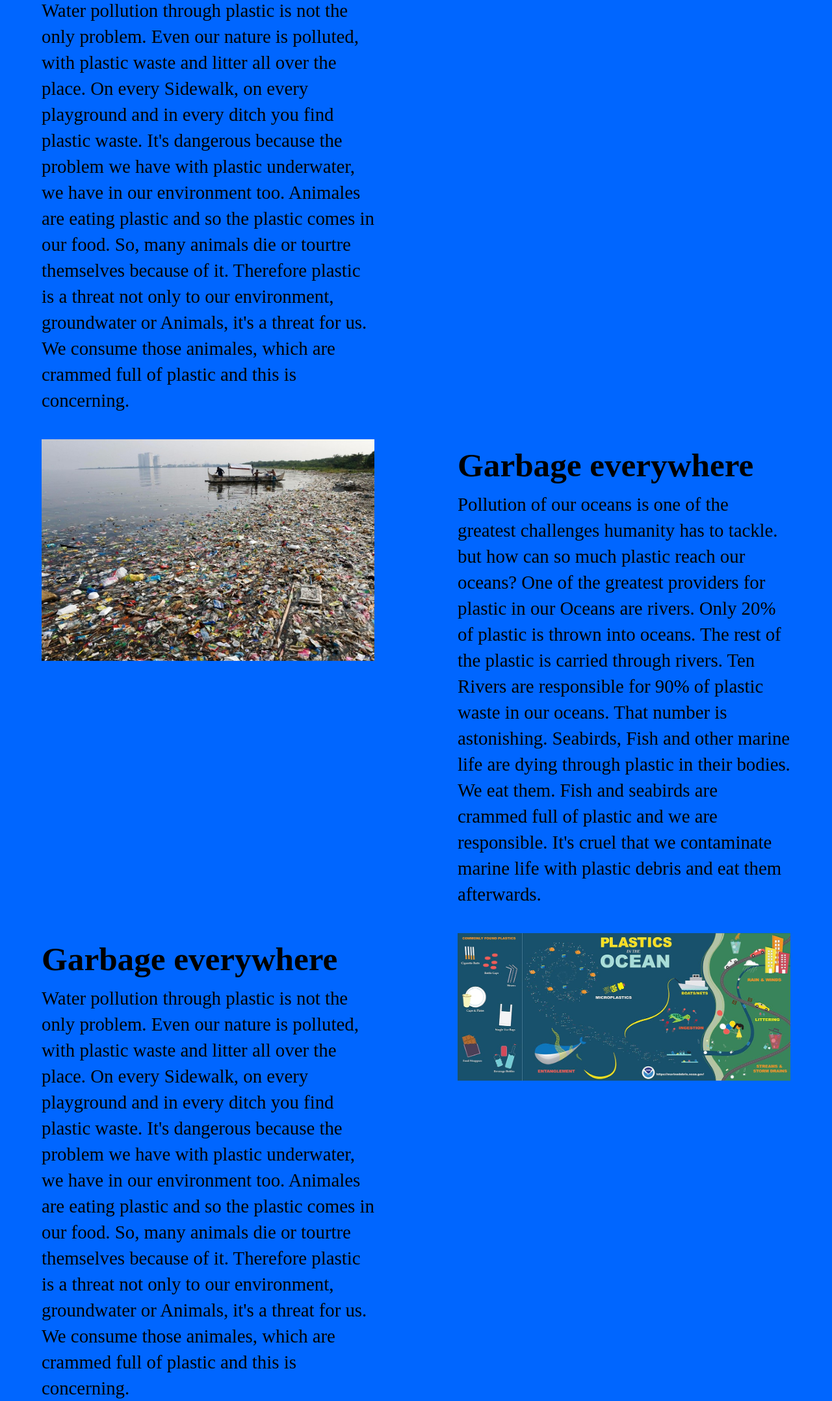
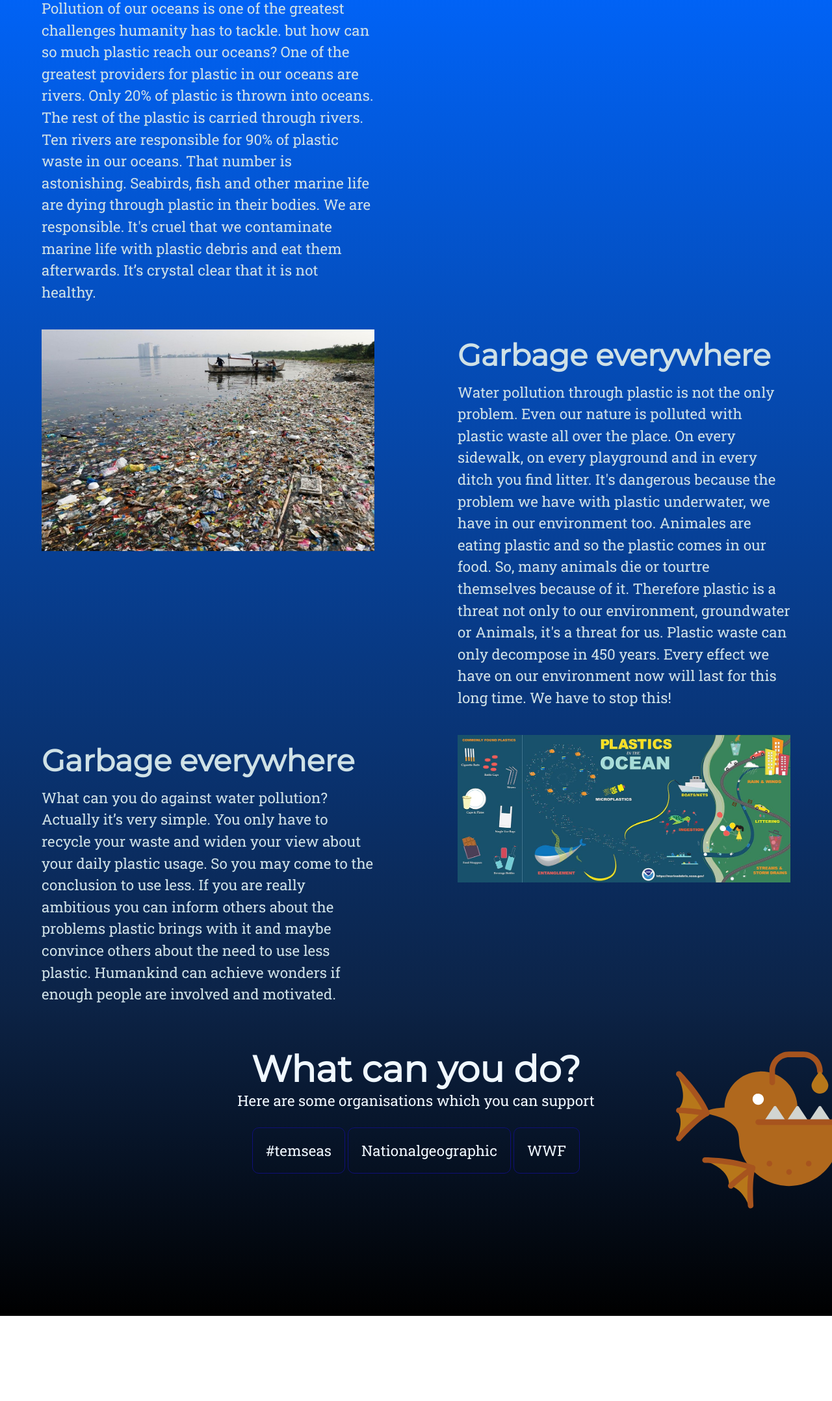
Before and after one commit to Janiks05/Plastic-Website, a plain HTML site: page index.html in a window 1280 px wide. Shown: the part 444-2600 px from the top of the page at 65% size. After the commit the page ends 2469 px from the top, so only its background shows below. Drawn offline with nearby package versions, Linux system fonts and the light colour scheme.

Commit message:
Add files via upload
new animations

```diff
--- a/index.html
+++ b/index.html
@@ -1,36 +1,37 @@
 <!DOCTYPE html>
 <html lang="en">
+
 <head>
   <meta charset="UTF-8" />
   <meta http-equiv="X-UA-Compatible" content="IE=edge" />
   <meta name="viewport" content="width=device-width, initial-scale=1.0" />
   <link rel="stylesheet" href="style.css" />
-    <link rel="preconnect" href="https://fonts.googleapis.com/%22%3E" />
-    <link rel=" preconnect" href="https://fonts.gstatic.com/" crossorigin />
-    <link
-      href="https://fonts.googleapis.com/css2?family=Merriweather&family=Montserrat&display=swap"
-      rel="stylesheet"
-    />
+  <link rel="preconnect" href="https://fonts.googleapis.com">
+  <link rel="preconnect" href="https://fonts.gstatic.com" crossorigin>
+  <link href="https://cdn.rawgit.com/michalsnik/aos/2.1.1/dist/aos.css" rel="stylesheet">
+  <script src="./script.js"></script>
+  <link href="https://fonts.googleapis.com/css2?family=Merriweather&family=Montserrat&family=Roboto+Slab&display=swap"
+    rel="stylesheet">
   <title>Between plastic bags & coral reefs</title>
 </head>
 
 <body>
-    <header><h1>Between plastic bags & coral reefs</h1></header>
+  <header>
+    <h1 class="headline">Between plastic bags & coral reefs</h1>
+  </header>
   <main>
     <div class="section sec1">
       <div class="container">
         <h2>Garbage everywhere</h2>
         <p>
-            Water pollution through plastic is not the only problem. Even our
-            nature is polluted, with plastic waste and litter all over the
-            place. On every Sidewalk, on every playground and in every ditch you
-            find plastic waste. It's dangerous because the problem we have with
-            plastic underwater, we have in our environment too. Animales are
-            eating plastic and so the plastic comes in our food. So, many
-            animals die or tourtre themselves because of it. Therefore plastic
-            is a threat not only to our environment, groundwater or Animals,
-            it's a threat for us. We consume those animales, which are crammed
-            full of plastic and this is concerning.
+          Pollution of our oceans is one of the greatest challenges humanity has to tackle. but how can so much plastic
+          reach our oceans? One of the greatest providers for plastic in our oceans are rivers. Only 20% of plastic is
+          thrown into oceans. The rest of the plastic is carried through rivers. Ten rivers are responsible for 90% of
+          plastic waste in our oceans. That number is astonishing. Seabirds, fish and other marine life are dying
+          through plastic in their bodies. We are responsible.
+          It's cruel that we contaminate marine life with plastic debris and eat them afterwards. It’s crystal clear
+          that it is not healthy.
+
         </p>
       </div>
       <div class="container"><img src="./img/turtle.jpg" alt="hallo" /></div>
@@ -41,8 +42,13 @@
       <div class="container">
         <h2>Garbage everywhere</h2>
         <p>
-            Pollution of our oceans is one of the greatest challenges humanity has to tackle. but how can so much plastic reach our oceans? One of the greatest providers for plastic in our Oceans are rivers. Only 20% of plastic is thrown into oceans. The rest of the plastic is carried through rivers. Ten Rivers are responsible for 90% of plastic waste in our oceans. That number is astonishing. Seabirds, Fish and other marine life are dying through plastic in their bodies. We eat them. Fish and seabirds are crammed full of plastic and we are responsible.
-It's cruel that we contaminate marine life with plastic debris and eat them afterwards.
+          Water pollution through plastic is not the only problem. Even our nature is polluted with plastic waste all
+          over the place. On every sidewalk, on every playground and in every ditch you find litter. It's dangerous
+          because the problem we have with plastic underwater, we have in our environment too. Animales are eating
+          plastic and so the plastic comes in our food. So, many animals die or tourtre themselves because of it.
+          Therefore plastic is a threat not only to our environment, groundwater or Animals, it's a threat for us.
+          Plastic waste can only decompose in 450 years. Every effect we have on our environment now will last for this
+          long time. We have to stop this!
         </p>
       </div>
     </div>
@@ -51,22 +57,46 @@ It's cruel that we contaminate marine life with plastic debris and eat them afte
       <div class="container">
         <h2>Garbage everywhere</h2>
         <p>
-            Water pollution through plastic is not the only problem. Even our
-            nature is polluted, with plastic waste and litter all over the
-            place. On every Sidewalk, on every playground and in every ditch you
-            find plastic waste. It's dangerous because the problem we have with
-            plastic underwater, we have in our environment too. Animales are
-            eating plastic and so the plastic comes in our food. So, many
-            animals die or tourtre themselves because of it. Therefore plastic
-            is a threat not only to our environment, groundwater or Animals,
-            it's a threat for us. We consume those animales, which are crammed
-            full of plastic and this is concerning.
+          What can you do against water pollution?
+          Actually it’s very simple. You only have to recycle your waste and widen your view about your daily plastic
+          usage. So you may come to the conclusion to use less. If you are really ambitious you can inform others about
+          the problems plastic brings with it and maybe convince others about the need to use less plastic. Humankind
+          can achieve wonders if enough people are involved and motivated.
         </p>
       </div>
       <div class="container"><img src="./img/grafic.jpg" alt="hallo" /></div>
     </div>
     </div>
   </main>
-    <footer></footer>
+  <footer>
+    <img src="./img/anglerFish.svg" alt="" class="img1 invisible">
+    <img src="./img/anglerFish.svg" alt="" class="img2">
+    <div class="ftxt">
+      <h3>What can you do?</h3>
+      <p>Here are some organisations which you can support</p>
+    </div>
+    <a href="https://teamseas.org/">#temseas</a>
+    <a href="https://www.nationalgeographic.de/planetorplastic">Nationalgeographic</a>
+    <a href="https://www.worldwildlife.org/initiatives/plastics">WWF</a>
+  </footer>
+
+  <script>
+    window.onscroll = function () { //orientiert sich an erster Funktion
+      setTimeout(floatIn, 1000)
+    };
+
+    let fish = document.querySelector(".img1");
+    let text = document.querySelector(".headline")
+    let beginn = text.offsetTop;
+
+    function floatIn() {
+      if (window.pageYOffset - 1200 >= beginn) { //wenn die Headline sich eine bestimmte Menge außerhalb des Bildschirms befindet
+        fish.classList.remove("invisible"); // wird die Unsichtbarkeit des Fisches aufgelöst
+        fish.classList.add("anim"); // und er schwebt von der Seite herein
+
+      }
+    }
+  </script>
 </body>
+
 </html>
--- a/style.css
+++ b/style.css
@@ -1,8 +1,17 @@
 * {
   margin: 0;
   padding: 0;
+  scroll-behavior: smooth;
 }
-
+* {
+  font-family:'Roboto Slab', serif;
+}
+h1, h2, h3, h4 {
+  font-family: 'Montserrat', sans-serif;
+}
+h1 {
+  font-size: 4.5rem;
+}
 body {
   background-image: url(./img/background-layer.svg);
   background-repeat: no-repeat;
@@ -17,7 +26,8 @@ header {
   line-height: 7rem;
 }
 main {
-  background-color: rgb(0, 102, 255);
+  background-image: linear-gradient(rgb(0, 102, 255),rgb(12, 35, 70));
+  color: rgb(207, 225, 230);
 }
 .section {
   display: flex;
@@ -29,17 +39,66 @@ main {
   margin-right: auto;
 }
 .container h2 {
-  font-size: 3.2rem;
+  font-size: 2.9rem;
   line-height: 5rem;
 }
 .container p {
-  font-size: 1.8rem;
-  line-height: 2.5rem;
+  font-size: 1.4rem;
+  line-height: 1.5;
 }
 .container img {
   width: 100%;
   height: auto;
 }
+footer{
+  text-align: center;
+  background-image: linear-gradient(rgb(12, 35, 70), black);
+  padding-top: 4rem;
+  padding-bottom: 15rem;
+  position: relative;
+}
+footer .img1{
+  position: absolute;
+  transform: translateX(-700px);
+  width: 20%;
+  height: auto;
+}
+
+footer .img2{
+  position: absolute;
+  width: 20%;
+  height: auto;
+  transform: translateX(400px);
+  animation-name: anim1;
+}
+footer h3{
+  font-size: 3.5em;
+  color: aliceblue;
+
+}
+footer p{
+  font-size: 1.4rem;
+  color: aliceblue;
+}
+footer a{
+  border: 1px solid rgb(15, 15, 119);
+  font-size: 1.4rem;
+  color: aliceblue;
+  background-color: transparent;
+  text-decoration: none;
+  border-radius: 10px;
+  padding: 20px;
+  animation-duration: 500ms;
+  margin-top: 20px;
+}
+footer a:hover{
+  background-color: rgb(7, 31, 37);
+  text-decoration: underline;
+}
+.ftxt{
+  margin-bottom: 3rem;
+}
+
 @media screen and (max-width: 800px) {
   .section {
     flex-direction: column;
@@ -52,3 +111,18 @@ main {
     width: 90%;
   }
 }
+.invisible{
+  display: none;
+}
+.anim{
+  animation-name: anim;
+  animation-duration: 2s;
+}
+@keyframes anim{
+  from{
+    transform: translateX(-1300px);
+  }
+  to{
+    transform: translateX(-700px);
+  }
+}
```
Also changed, not shown: img/anglerFish.svg (added), 1 other file. Lines whose indentation alone changed are shown as unchanged.
